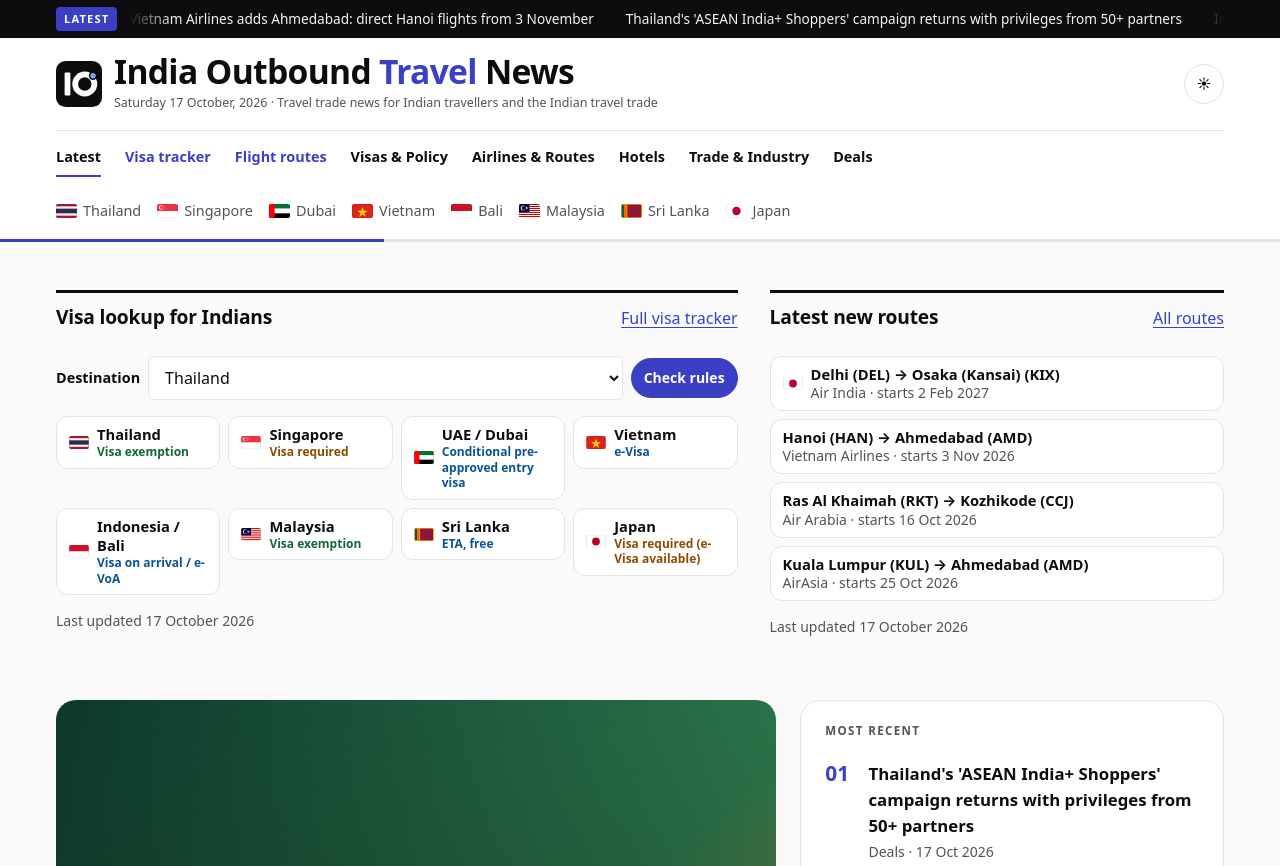
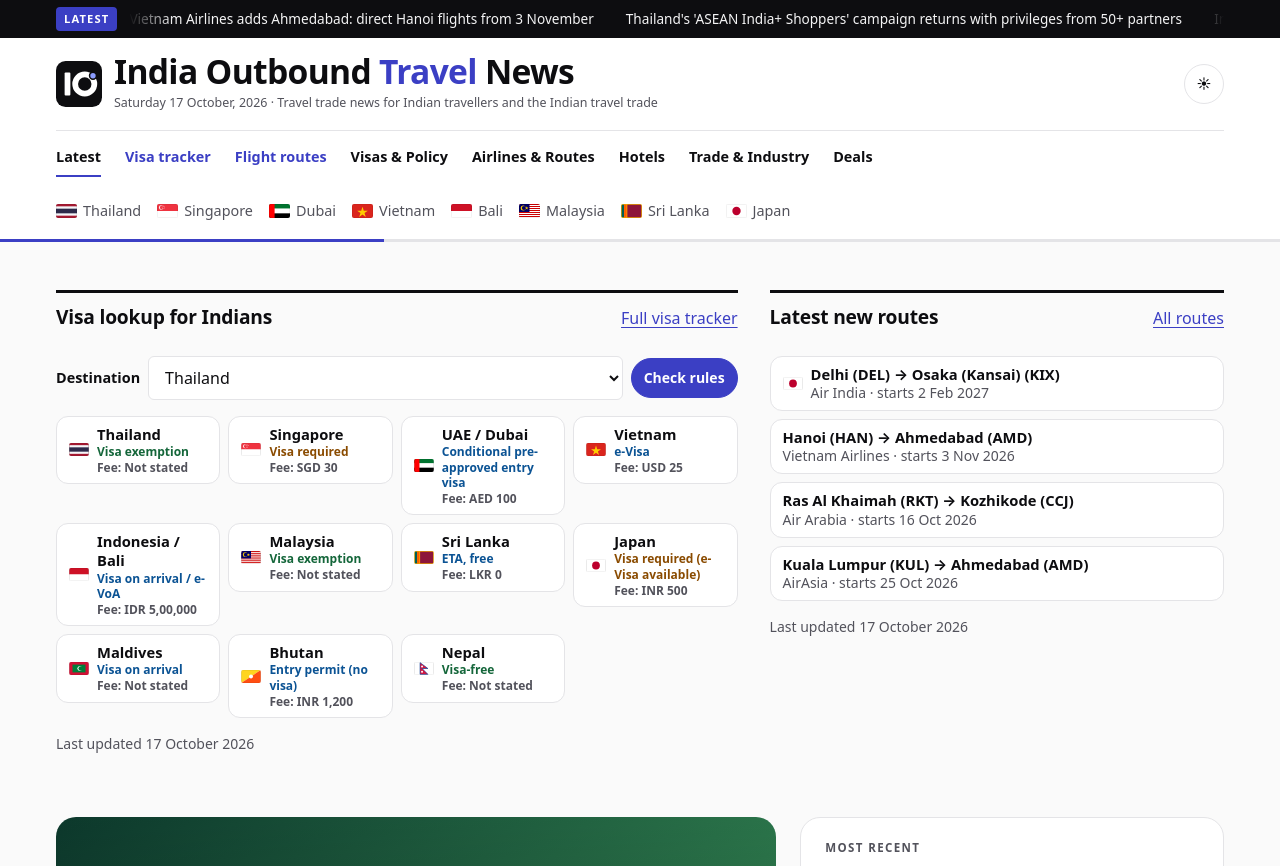
Before and after one commit to tangvah/travel-news-india, an Astro site: page /travel-news-india/ in a window 1280 px wide. Shown: the top 866 px of the page. Built offline with nearby package versions, Linux system fonts and the light colour scheme; Astro itself is replaced by a stand-in of ours; a web font is replaced by a local one.

Commit message:
Visa tracker: sync 11 rows (Maldives, Bhutan, Nepal); Not stated fees, notes, flags, data-driven count

```diff
--- a/src/components/Flag.astro
+++ b/src/components/Flag.astro
@@ -12,5 +12,8 @@
 {code==='my' && <><rect width="30" height="20" fill="#fff"/>{[0,2,4,6,8,10,12].map(i=> <rect y={i*1.43} width="30" height="1.43" fill="#cc0001"/>)}<rect width="15" height="11.4" fill="#010066"/><circle cx="6" cy="5.7" r="3.6" fill="#fc0"/><circle cx="7.1" cy="5.7" r="3" fill="#010066"/><polygon fill="#fc0" points="11,3.3 11.6,5 13.4,5 12,6.1 12.5,7.8 11,6.8 9.5,7.8 10,6.1 8.6,5 10.4,5"/></>}
 {code==='lk' && <><rect width="30" height="20" fill="#ffb700"/><rect x="1" y="1" width="3.5" height="18" fill="#005f56"/><rect x="4.5" y="1" width="3.5" height="18" fill="#ff5b00"/><rect x="9" y="1" width="20" height="18" fill="#8d153a"/></>}
 {code==='jp' && <><rect width="30" height="20" fill="#fff"/><circle cx="15" cy="10" r="6" fill="#bc002d"/></>}
+{code==='mv' && <><rect width="30" height="20" fill="#d21034"/><rect x="5" y="4" width="20" height="12" fill="#007e3a"/><circle cx="16" cy="10" r="3.5" fill="#fff"/><circle cx="17.3" cy="10" r="3.2" fill="#007e3a"/></>}
+{code==='bt' && <><polygon points="0,0 30,0 0,20" fill="#ffd520"/><polygon points="30,0 30,20 0,20" fill="#ff4e12"/><circle cx="15" cy="10" r="3" fill="#fff"/></>}
+{code==='np' && <><rect width="30" height="20" fill="#fff"/><polygon points="9,1 21,10 12,10 21,19 9,19" fill="#dc143c" stroke="#003893" stroke-width="1"/><circle cx="12" cy="7" r="1.5" fill="#fff"/><circle cx="12" cy="15" r="1.5" fill="#fff"/></>}
 <rect width="30" height="20" fill="none" stroke="rgba(0,0,0,.15)"/>
 </svg>
--- a/src/components/HomeTrackers.astro
+++ b/src/components/HomeTrackers.astro
@@ -1,7 +1,7 @@
 ---
 import { u } from '../lib';
 import Flag from './Flag.astro';
-import { visaRows, VISA_MAP, visaRuleLabel, visaGroup, visaUpdated, routesUpdated, latestRoutes, dayLong } from '../trackers';
+import { visaRows, VISA_MAP, visaRuleLabel, visaGroup, visaFee, visaUpdated, routesUpdated, latestRoutes, dayLong } from '../trackers';
 import { day, place } from '../routes-data';
 const latest = latestRoutes(4);
 ---
@@ -17,7 +17,7 @@
       </form>
       <ul class="vl-chips" role="list">
         {visaRows.map((r) => { const [flag] = VISA_MAP[r.id] ?? ['']; return (
-          <li><a class="vl-chip" href={u(`/visa-tracker/#${r.id}`)}>{flag && <Flag code={flag} size={20} />}<span><b>{r.destination}</b><small class={`st-${visaGroup(r.rule_type)}`}>{visaRuleLabel(r.rule_type)}</small></span></a></li>); })}
+          <li><a class="vl-chip" href={u(`/visa-tracker/#${r.id}`)}>{flag && <Flag code={flag} size={20} />}<span><b>{r.destination}</b><small class={`st-${visaGroup(r.rule_type)}`}>{visaRuleLabel(r.rule_type)}</small><small class="meta">Fee: {visaFee(r.fee)}</small></span></a></li>); })}
       </ul>
       <p class="meta">Last updated <time datetime={visaUpdated}>{dayLong(visaUpdated)}</time></p>
     </div>
--- a/src/data/visa-tracker.json
+++ b/src/data/visa-tracker.json
@@ -220,5 +220,86 @@
     "verified": true,
     "notes": "'Visa required' is inferred from India's absence from the MOFA exemption list. Fee verified 17 Oct 2026 on the Consulate-General of Japan in Mumbai visa page (loaded via WebFetch; curl gets 403): Indian nationals pay Rs 500 for single or multiple entry for applications 1 Jul 2026 – 31 Mar 2027, unchanged from Apr–Jun 2026, while Japan's fees for other nationals rose sharply from 1 Jul 2026 (reported in Indian media, e.g. Outlook Traveller). The Embassy in New Delhi page (in.emb-japan.go.jp) still returns 403, so the New Delhi jurisdiction fee is assumed but not separately confirmed. Whether the same Rs 500 applies to the eVISA route was not stated on the page.",
     "last_checked": "2026-10-17"
+  },
+  {
+    "id": "maldives",
+    "destination": "Maldives",
+    "passport_type": "ordinary",
+    "purpose": "tourism",
+    "rule_type": "visa_on_arrival",
+    "max_stay": "Not stated on the Maldives Immigration page; India's MEA lists 90 days",
+    "fee": null,
+    "effective_date": null,
+    "key_conditions": [
+      "No pre-approval; tourist visa granted on arrival subject to immigration clearance",
+      "Passport with MRZ and at least 1 month's validity (extended-validity passports refused)",
+      "Confirmed return tickets, prepaid confirmed booking at a registered facility, and sufficient funds (or approved sponsorship)",
+      "IMUGA 'Traveller Declaration' within 96 hours before arrival, one per traveller including children; submission free of charge",
+      "Yellow fever certificate if arriving from or via a risk country"
+    ],
+    "quote": "Tourist visa is granted on arrival to the Maldives. Foreigners traveling to Maldives as tourists do not require pre-approval for the visa.",
+    "sources": [
+      "https://immigration.gov.mv/visa/tourist-visa",
+      "https://imuga.immigration.gov.mv",
+      "https://www.mea.gov.in/VFFIN.htm"
+    ],
+    "verified": true,
+    "notes": "Rule and conditions confirmed on Maldives Immigration (page 'updated: 10/09/2026'). The page does not state a maximum stay or a visa fee; only the IMUGA declaration is stated as 'free of charge'. Stay of 90 days is from India's MEA table ('Maldives | 90 Days'), not confirmed by Maldives Immigration; a Maldives mission FAQ reportedly says 'up to 30-day visa for free' but returned a Cloudflare block/403 and could not be read. imuga.immigration.gov.mv loaded (HTTP 200) but its content is JavaScript-rendered. Fee left null: not stated.",
+    "last_checked": "2026-10-17"
+  },
+  {
+    "id": "bhutan",
+    "destination": "Bhutan",
+    "passport_type": "ordinary",
+    "purpose": "tourism",
+    "rule_type": "entry_permit",
+    "max_stay": "Not stated for the Indian permit (the 90-day maximum on bhutan.travel applies to visas); India's MEA lists 'No limit'",
+    "fee": {
+      "amount": 1200,
+      "currency": "INR",
+      "applies_to": "Sustainable Development Fee per person per night (Nu. 1,200 or INR equivalent); children 6-11 Nu./INR 600; under 6 free; 24-hour SDF waiver in border towns (Samtse, Phuentsholing, Gelephu, Samdrupjongkhar) from 2 June 2026 to Aug 2027"
+    },
+    "effective_date": null,
+    "key_conditions": [
+      "Indians need a permit (not a visa); apply online before travel, via tour operator/hotel, or at the point of entry (passport-size photo needed on arrival)",
+      "Indian passport or Indian voter ID card; under-18s may use passport or birth certificate and must be with a legal guardian",
+      "No fees payable in advance; SDF payable when applying for the permit",
+      "Guide mandatory at all times (and beyond border towns for land entries)"
+    ],
+    "quote": "The SDF for Indian nationals (showing a valid Indian passport or Voter ID card) is Nu. 1,200 (or the equivalent amount in Indian rupees) per person, per night.",
+    "sources": [
+      "https://bhutan.travel/faqs",
+      "https://bhutan.travel/visa",
+      "https://www.immi.gov.bt",
+      "https://www.mea.gov.in/VFFIN.htm"
+    ],
+    "verified": true,
+    "notes": "Permit and SDF confirmed on bhutan.travel, the Department of Tourism's official site ('Visitors from India require a permit.'). immi.gov.bt (Department of Immigration) loaded but is a JavaScript portal with no readable text, so not independently confirmed there. tourism.gov.bt/sdf did not respond. Permit length not stated on any page read.",
+    "last_checked": "2026-10-17"
+  },
+  {
+    "id": "nepal",
+    "destination": "Nepal",
+    "passport_type": "ordinary",
+    "purpose": "tourism",
+    "rule_type": "visa_free",
+    "max_stay": "No limit (India's MEA)",
+    "fee": null,
+    "effective_date": null,
+    "key_conditions": [
+      "No visa needed by land or air",
+      "By air only two documents are valid: a valid Indian passport, or an original Indian Voter ID card with photograph issued by the Election Commission of India",
+      "Downloaded/online-printed Voter ID, Aadhaar, PAN card, driving licence and Indian Embassy registration are not accepted"
+    ],
+    "quote": "Only the following two documents are valid for Indian Nationals travelling by air between India and Nepal:- VALID INDIAN PASSPORT OR Original Indian Voter ID card with Photograph (issued by Election Commission of India)",
+    "sources": [
+      "https://indembkathmandu.gov.in/valid-travel-documents",
+      "https://www.mea.gov.in/VFFIN.htm",
+      "https://www.immigration.gov.np/en/page/information-for-indian-nationals-11",
+      "https://www.nepalembassy.in"
+    ],
+    "verified": true,
+    "notes": "Visa-free status and 'No limit' from India's MEA visa-free table ('Nepal | No limit'); ID documents from the Embassy of India, Kathmandu. Nepal's Department of Immigration pages (information-for-indian-nationals-11, arrival-departure-information-1, tia arrival-information) returned the site's 404 page via fetch and timed out via curl, so Nepal-side wording was not read today. The Embassy of Nepal, New Delhi homepage loaded but has no visa/ID text for Indians.",
+    "last_checked": "2026-10-17"
   }
 ]
--- a/src/trackers.ts
+++ b/src/trackers.ts
@@ -3,10 +3,13 @@
 import { routes } from './routes-data';
 
 // id in visa-tracker.json -> flag code + destination page slug
-export const VISA_MAP: Record<string, [string, string]> = { thailand: ['th', 'thailand'], singapore: ['sg', 'singapore'], uae: ['ae', 'dubai'], vietnam: ['vn', 'vietnam'], indonesia: ['id', 'bali'], malaysia: ['my', 'malaysia'], 'sri-lanka': ['lk', 'sri-lanka'], japan: ['jp', 'japan'] };
-export const VISA_RULE: Record<string, string> = { visa_exempt: 'Visa exemption', visa_required: 'Visa required', e_visa: 'e-Visa', visa_on_arrival_or_e_voa: 'Visa on arrival / e-VoA', eta_free: 'ETA, free', visa_required_e_visa_available: 'Visa required (e-Visa available)', conditional_pre_approved_entry_visa: 'Conditional pre-approved entry visa' };
+export const VISA_MAP: Record<string, [string, string]> = { thailand: ['th', 'thailand'], singapore: ['sg', 'singapore'], uae: ['ae', 'dubai'], vietnam: ['vn', 'vietnam'], indonesia: ['id', 'bali'], malaysia: ['my', 'malaysia'], 'sri-lanka': ['lk', 'sri-lanka'], japan: ['jp', 'japan'], maldives: ['mv', ''], bhutan: ['bt', ''], nepal: ['np', ''] };
+export const VISA_RULE: Record<string, string> = { visa_exempt: 'Visa exemption', visa_required: 'Visa required', e_visa: 'e-Visa', visa_on_arrival_or_e_voa: 'Visa on arrival / e-VoA', eta_free: 'ETA, free', visa_required_e_visa_available: 'Visa required (e-Visa available)', conditional_pre_approved_entry_visa: 'Conditional pre-approved entry visa', visa_on_arrival: 'Visa on arrival', entry_permit: 'Entry permit (no visa)', visa_free: 'Visa-free' };
 export const visaRuleLabel = (r: string) => VISA_RULE[r] ?? r.replace(/_/g, ' ');
-export const visaGroup = (r: string) => (r.startsWith('visa_exempt') ? 'free' : r.startsWith('visa_required') ? 'visa' : 'online');
+export const visaGroup = (r: string) => (r.startsWith('visa_exempt') || r === 'visa_free' ? 'free' : r.startsWith('visa_required') ? 'visa' : 'online');
+
+/** Fee display; null/missing fee renders as 'Not stated'. */
+export const visaFee = (f: any) => (f == null || f.amount == null ? 'Not stated' : `${f.currency ?? ''} ${Number(f.amount).toLocaleString('en-IN')}`.trim());
 
 export const visaRows = (visa as any[]).filter((r) => r.verified === true && r.sources?.length && r.last_checked);
 export { routes };
```
Also changed, not shown: src/pages/visa-tracker.astro (+4 -11 lines).
